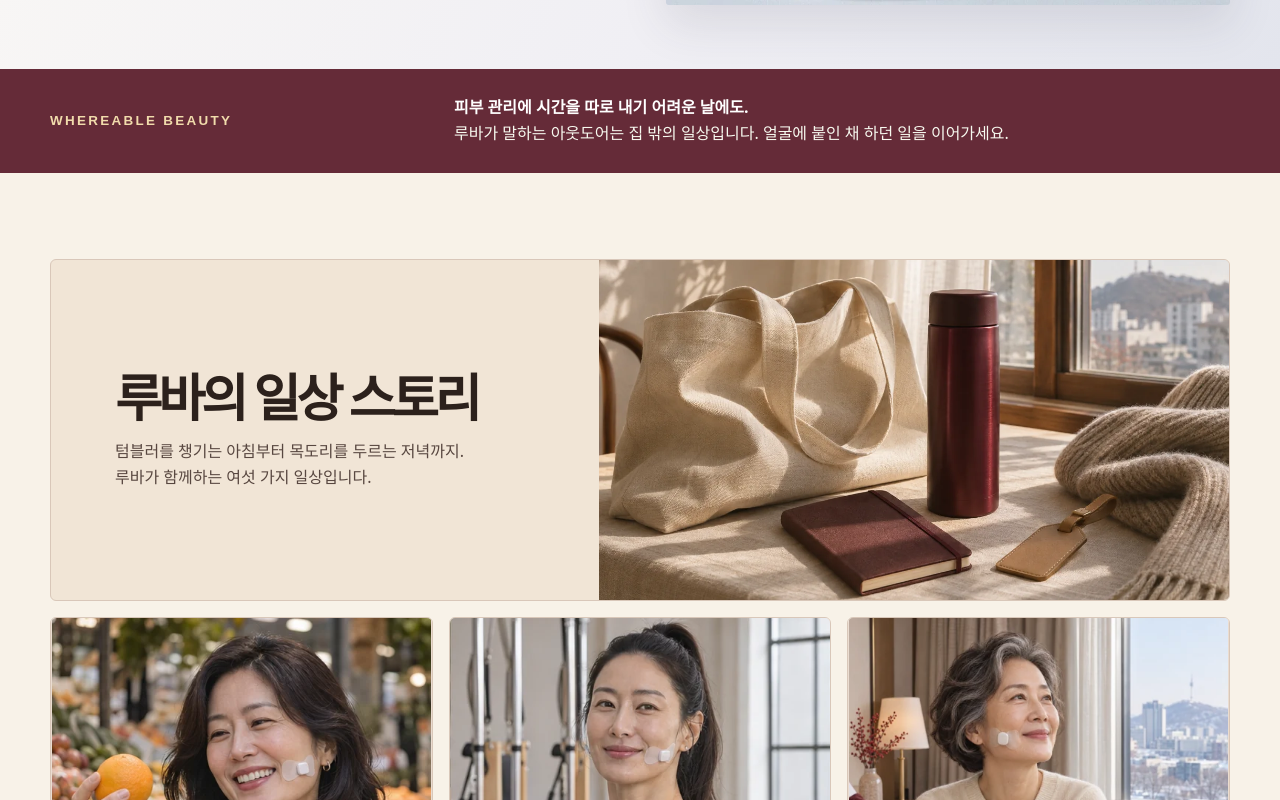
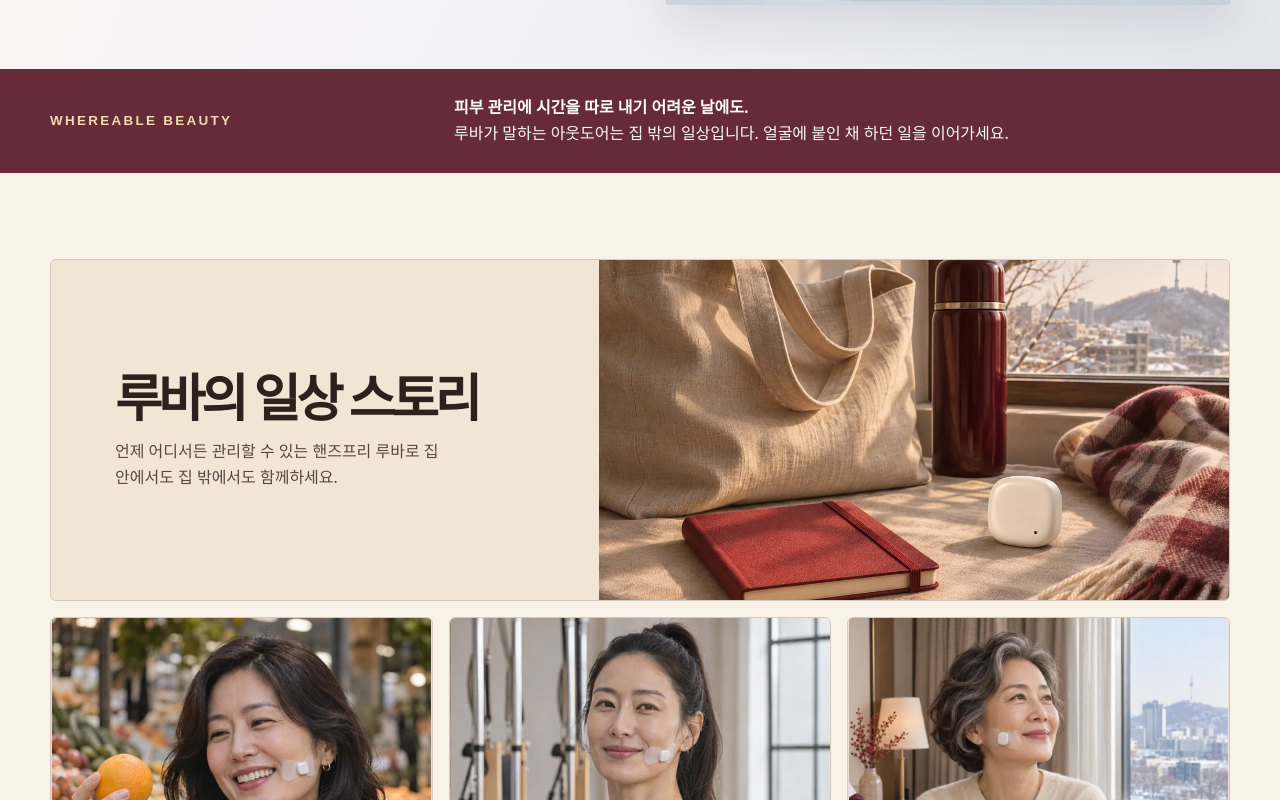
Before and after one commit to wooinho/ruba-december-preview, a plain HTML site: page index.html in a window 1280 px wide. Shown: the part 637-1437 px from the top of the page. Drawn offline with Linux system fonts and the light colour scheme.

Commit message:
Update everyday story copy and feature the RUBA module

```diff
--- a/index.html
+++ b/index.html
@@ -35,9 +35,9 @@
     <header class="story-intro">
       <div class="story-intro-copy">
         <h2 id="stories-title">루바의 일상 스토리</h2>
-        <p class="sub">텀블러를 챙기는 아침부터 목도리를 두르는 저녁까지. 루바가 함께하는 여섯 가지 일상입니다.</p>
+        <p class="sub">언제 어디서든 관리할 수 있는 핸즈프리 루바로 집 안에서도 집 밖에서도 함께하세요.</p>
       </div>
-      <img class="story-still-life" src="ruba-story-objects.webp" width="1200" height="800" loading="lazy" alt="">
+      <img class="story-still-life" src="ruba-story-device.webp" width="1200" height="800" loading="lazy" alt="겨울 햇살이 드는 테이블 위, 텀블러와 목도리 옆에 놓인 루바 디바이스">
     </header>
     <div class="story-grid">
       <article class="scene-card story-card">
```
Also changed, not shown: ruba-story-device.webp (added).
